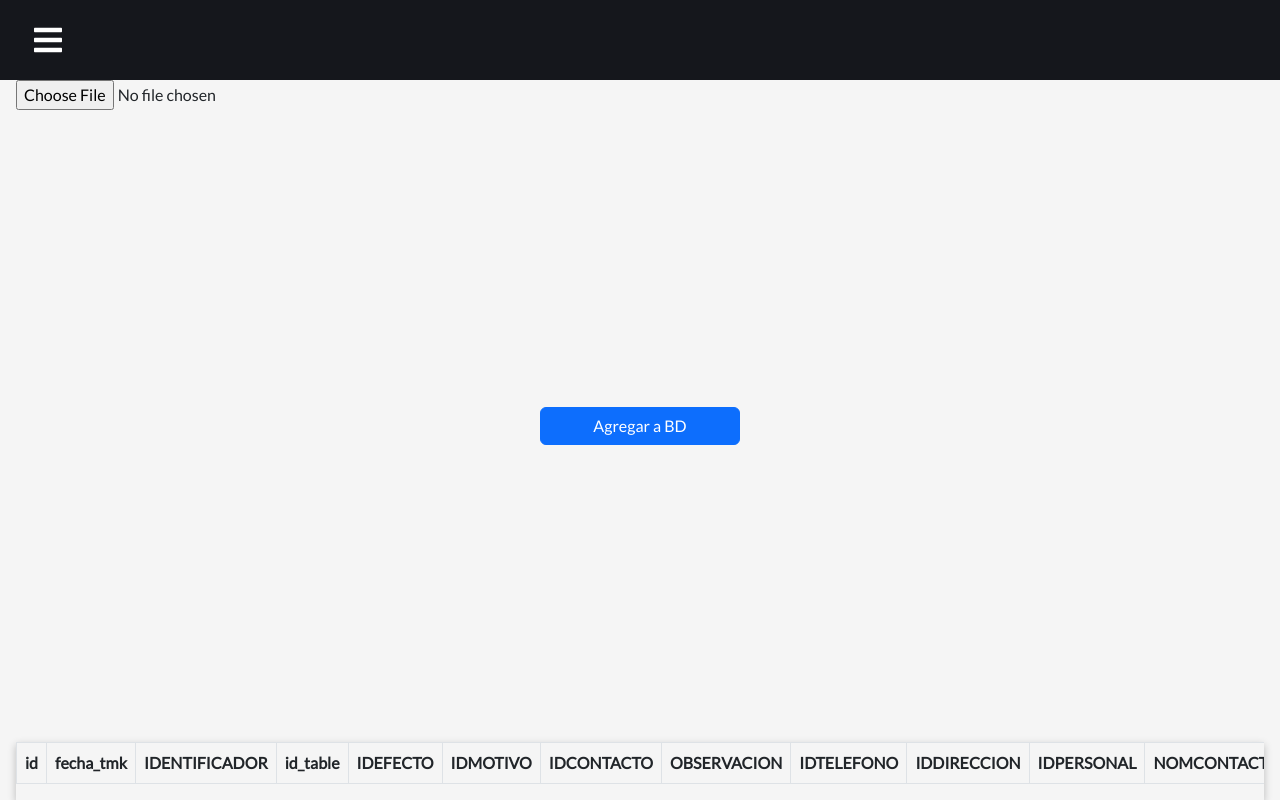
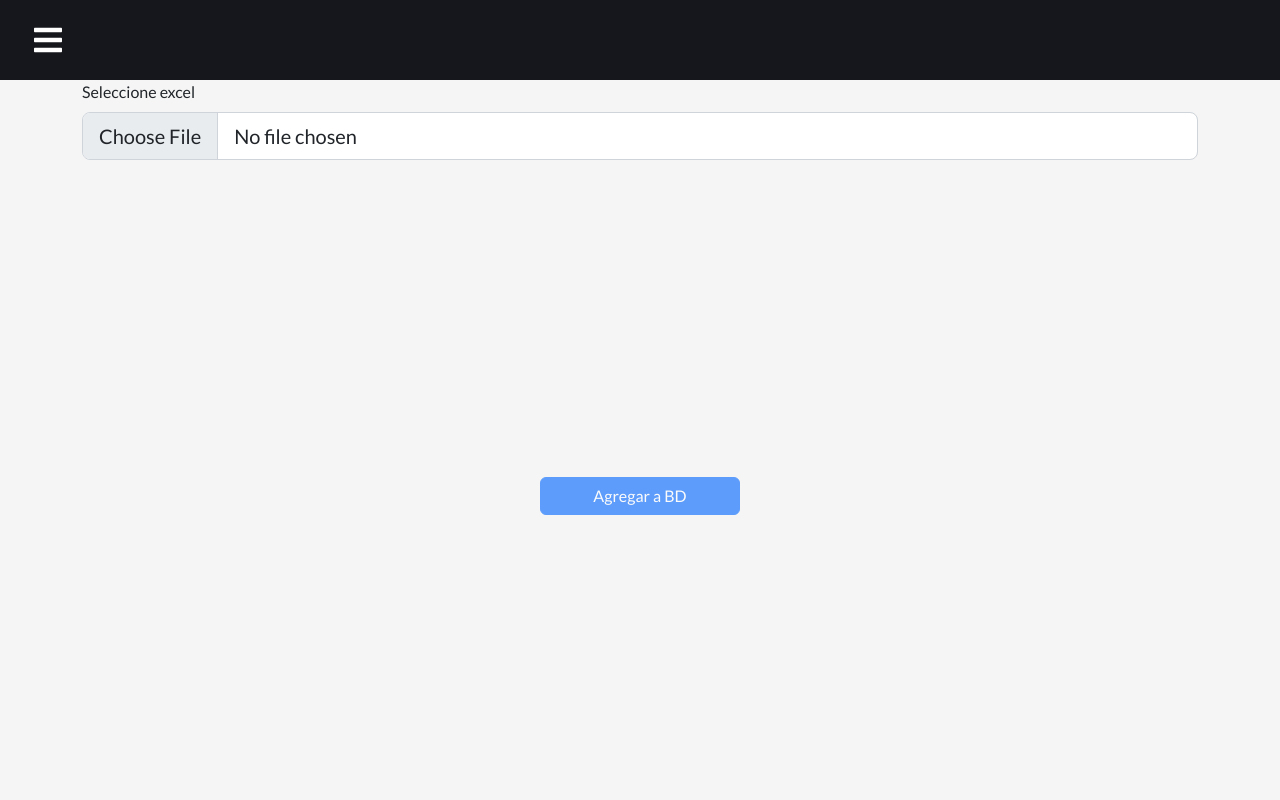
Before and after one commit to rtezen23/frontend, a React (Vite) app: page /excel in a window 1280 px wide. Built offline with nearby package versions, Linux system fonts and the light colour scheme.

Commit message:
added excel import to frontend

```diff
--- a/src/components/SheetJS.jsx
+++ b/src/components/SheetJS.jsx
@@ -3,6 +3,8 @@ import * as XLSX from 'xlsx/xlsx.mjs';
 import Table from 'react-bootstrap/Table';
 import Button from 'react-bootstrap/Button';
 import Container from 'react-bootstrap/Container';
+import Form from 'react-bootstrap/Form';
+import Alert from 'react-bootstrap/Alert';
 import axios from 'axios';
 import './sheetjs.css'
 
@@ -10,12 +12,15 @@ import './sheetjs.css'
 export const SheetJS = () => {
 
     const [registers, setRegisters] = useState([]);
+    const [isLoading, setisLoading] = useState(false);
 
     const handleFile = () => {
+        setisLoading(true);
         axios.post('http://localhost:4000/api/v1/gestions', registers)
         .then(res => {
+          console.log(res.data)
+          setisLoading(false);
           alert('registros agregados');
-            console.log(res.data)
         })
         .catch(err => {
             alert('Error al agregar')
@@ -42,22 +47,39 @@ export const SheetJS = () => {
             };
             fileReader.onerror = (err => {
                 reject(err);
+                setisLoading(false)
             })
         });
 
         promise.then(data => {
             console.log(data);
             setRegisters(data);
+            setisLoading(false)
         })
     };
 
   return (
+
     <div className='sheet-container'>
-      <input type="file" onChange={e => {
-          const file = e.target.files[0];
+      <Container>
+      <Form.Group controlId="formFileLg" className="mb-3" onInputCapture={()=>setisLoading(true)} onChange={e => {          const file = e.target.files[0];
           readExcel(file);
-        }} />
-        <Button className='sheet-button' onClick={handleFile}>Agregar a BD</Button>
+        }}>
+        <Form.Label>Seleccione excel</Form.Label>
+        <Form.Control type="file" size="lg" />
+      </Form.Group>
+        {registers.length ? (
+          <Alert variant='primary'>
+            Total de registros: {registers.length}
+          </Alert>
+          ) : ''
+        }
+      </Container>
+        <Button disabled={!registers.length} className='sheet-button' onClick={handleFile}>Agregar a BD</Button>
+        { isLoading &&(
+          <div className="lds-ring"><div></div><div></div><div></div><div></div></div>
+        )}
+        {registers.length ? (
           <Table className='sheet-table' responsive striped bordered hover>
           <thead>
             <tr>
@@ -87,7 +109,6 @@ export const SheetJS = () => {
               <th>fecha_baja</th>
               <th>id_cartera</th>
               <th>api_token</th> */}
-          <th>id</th>
               <th>fecha_tmk</th>
               <th>IDENTIFICADOR</th>
               <th>id_table</th>
@@ -139,6 +160,9 @@ export const SheetJS = () => {
             ))}
           </tbody>
         </Table>
+
+          ) : ''
+        }
     </div>
   )
 }
--- a/src/components/sheetjs.css
+++ b/src/components/sheetjs.css
@@ -1,9 +1,11 @@
 .sheet-container{
     width: 100%;
     height: 100%;
+
     display: flex;
     gap: 1em;
     flex-direction: column;
+
 }
 
 .sheet-table{
@@ -14,3 +16,44 @@
     width: 200px;
     margin: auto;
 }
+
+/* loader */
+.lds-ring {
+    display: inline-block;
+    position: absolute;
+    top: 50%;
+    bottom: 50%;
+    left: 50%;
+    right: 50%;
+    width: 80px;
+    height: 80px;
+  }
+  .lds-ring div {
+    box-sizing: border-box;
+    display: block;
+    position: absolute;
+    width: 64px;
+    height: 64px;
+    margin: 8px;
+    border: 8px solid #fff;
+    border-radius: 50%;
+    animation: lds-ring 1.2s cubic-bezier(0.5, 0, 0.5, 1) infinite;
+    border-color: #0D6EFD transparent transparent transparent;
+  }
+  .lds-ring div:nth-child(1) {
+    animation-delay: -0.45s;
+  }
+  .lds-ring div:nth-child(2) {
+    animation-delay: -0.3s;
+  }
+  .lds-ring div:nth-child(3) {
+    animation-delay: -0.15s;
+  }
+  @keyframes lds-ring {
+    0% {
+      transform: rotate(0deg);
+    }
+    100% {
+      transform: rotate(360deg);
+    }
+  }
```
Lines whose indentation alone changed are shown as unchanged.
